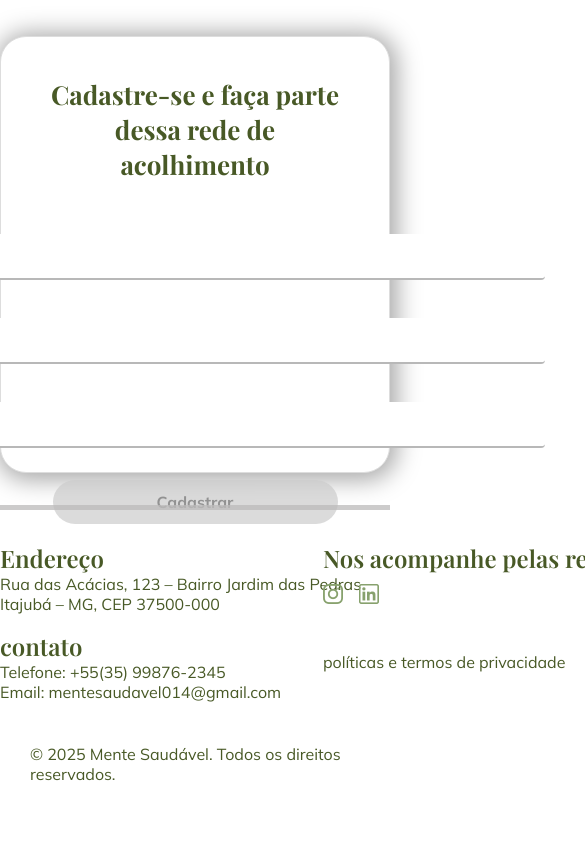
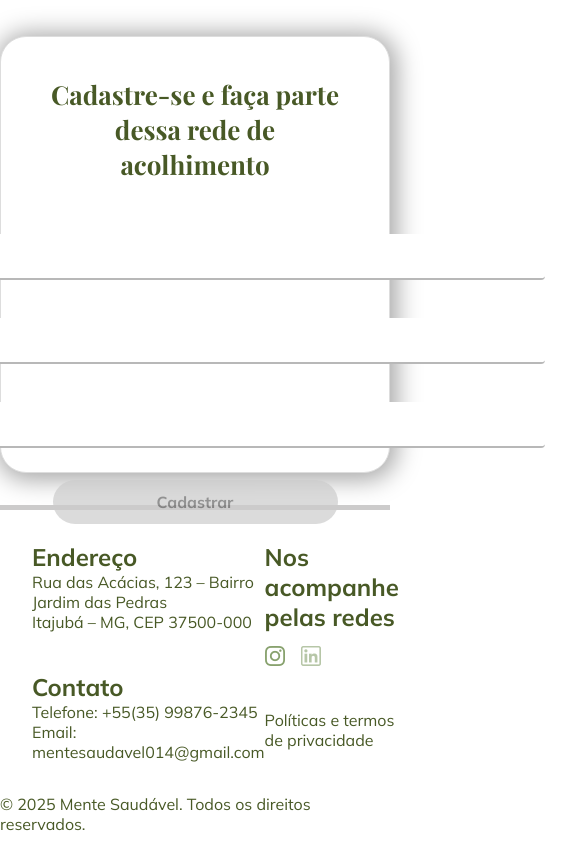
Before and after one commit to pedro-cruzz/projeto-semestral, a React (Vite) app: page / in a window 390 px wide. Shown: the part 4973-5817 px from the top of the page, 585 px wide, since content can reach past the window. Before the commit the page ends 5767 px from the top, so only its background shows below. Built offline with nearby package versions, Linux system fonts and the light colour scheme; a web font is replaced by a local one.

Commit message:
feat: criar baselayout e ajustes de layout footer e Home

```diff
--- /dev/null
+++ b/src/components/BaseLayout/index.tsx
@@ -0,0 +1,13 @@
+import { Footer } from "../Footer";
+import { Header } from "../Header";
+import { IBaseLayoutProps } from "./types";
+
+export function BaseLayout({ children }: IBaseLayoutProps) {
+  return (
+    <>
+      <Header />
+      {children}
+      <Footer />
+    </>
+  );
+}
--- /dev/null
+++ b/src/components/BaseLayout/types.ts
@@ -0,0 +1,3 @@
+export interface IBaseLayoutProps {
+  children: React.ReactNode;
+}
--- a/src/components/Footer/index.tsx
+++ b/src/components/Footer/index.tsx
@@ -1,3 +1,4 @@
+import Tooltip from "@mui/material/Tooltip";
 import {
   FooterContainer,
   FooterContent,
@@ -8,6 +9,8 @@ import {
   Privacity,
   RightSide,
   LeftSide,
+  Title,
+  Text,
 } from "./styles";
 
 export function Footer() {
@@ -16,19 +19,19 @@ export function Footer() {
       <FooterContent>
         <LeftSide>
           <Address>
-            <h2>Endereço</h2>
-            <p>Rua das Acácias, 123 – Bairro Jardim das Pedras</p>
-            <p>Itajubá – MG, CEP 37500-000</p>
+            <Title>Endereço</Title>
+            <Text>Rua das Acácias, 123 – Bairro Jardim das Pedras</Text>
+            <Text>Itajubá – MG, CEP 37500-000</Text>
           </Address>
           <Contact>
-            <h2>contato</h2>
-            <p>Telefone: +55(35) 99876-2345</p>
-            <p>Email: mentesaudavel014@gmail.com</p>
+            <Title>Contato</Title>
+            <Text>Telefone: +55(35) 99876-2345</Text>
+            <Text>Email: mentesaudavel014@gmail.com</Text>
           </Contact>
         </LeftSide>
         <RightSide>
           <SocialMedia>
-            <h2>Nos acompanhe pelas redes</h2>
+            <Title>Nos acompanhe pelas redes</Title>
             <div
               style={{
                 display: "flex",
@@ -37,27 +40,37 @@ export function Footer() {
                 color: "${({ color }) => color || theme.colors.DARK_GREEN};",
               }}
             >
-              <img
-                src="src\assets\png\facebook_footer.png"
-                alt="logo instagram"
-                width="20px"
-              />
-              <img
-                src="src\assets\png\linkedin_footer.png"
-                alt="logo linkedin"
-                width="20px"
-              />
+              <a
+                href="https://www.instagram.com/_mentesaudavel_14"
+                target="_blank"
+                rel="noopener noreferrer"
+              >
+                <img src="src\assets\png\instagram.png" alt="logo instagram" />
+              </a>
+
+              <Tooltip title="Em breve">
+                <span style={{ opacity: 0.6 }}>
+                  <a
+                    href=""
+                    style={{ cursor: "default", pointerEvents: "none" }}
+                  >
+                    <img
+                      src="src\assets\png\linkedin.png"
+                      alt="logo linkedin"
+                    />
+                  </a>
+                </span>
+              </Tooltip>
             </div>
           </SocialMedia>
           <Privacity>
-            <p style={{ fontSize: "20px" }}>
-              políticas e termos de privacidade
-            </p>
+            <Text style={{ fontSize: "20px" }}>
+              Políticas e termos de privacidade
+            </Text>
           </Privacity>
         </RightSide>
-        </FooterContent>
-        <Copy>&copy; 2025 Mente Saudável. Todos os direitos reservados.</Copy>
-
+      </FooterContent>
+      <Copy>&copy; 2025 Mente Saudável. Todos os direitos reservados.</Copy>
     </FooterContainer>
   );
 }
--- a/src/components/Footer/styles.ts
+++ b/src/components/Footer/styles.ts
@@ -4,68 +4,51 @@ import { theme } from "../../styles/theme";
 export const FooterContainer = styled.div`
   display: flex;
   flex-direction: column;
-  width: 100%;
   border-top: 5px solid rgba(189, 188, 188, 0.77);
   color: ${({ color }) => color || theme.colors.DARK_GREEN};
-  height: 250px;
-  position: relative;
 `;
 
 export const FooterContent = styled.div`
   display: flex;
   justify-content: space-between;
-  margin-left: auto;
-  margin-right: auto;
-  max-width: 1200px;
-  padding: 2rem 0;
-  width: 100%;
-  gap: 20px;
+  padding: 2rem 2rem;
 `;
 
 // Novo: Wrapper para alinhar itens da esquerda
 export const LeftSide = styled.div`
   display: flex;
-  padding-right: 30px;
-  margin-right: 10%;
   flex-direction: column;
-  gap: 1rem;
-  width: 50%;
+  gap: 40px;
 `;
 
 // Novo: Wrapper para alinhar itens da direita
 export const RightSide = styled.div`
-  padding-left: 30px;
-  margin-left: 10%;
   display: flex;
   flex-direction: column;
-  gap: 3rem;
-  width: 50%;
+  gap: 40px;
 `;
 
 export const Address = styled.div`
   display: flex;
   flex-direction: column;
-  width: 510px;
 `;
 
 export const Contact = styled.div`
   display: flex;
   flex-direction: column;
-  width: 510px;
 `;
 
 export const SocialMedia = styled.div`
   display: flex;
   flex-direction: column;
-  width: 510px;
-  gap: 10px;
   color: ${({ color }) => color || theme.colors.DARK_GREEN};
+  gap: 14px;
 `;
 
 export const Privacity = styled.div`
   display: flex;
   flex-direction: column;
-  width: 510px;
+  font-family: ${theme.fonts.mulish};
 `;
 
 export const Copy = styled.div`
@@ -73,10 +56,18 @@ export const Copy = styled.div`
   justify-content: center;
   align-items: center;
   flex-direction: row;
-  margin-left: auto;
-  margin-right:auto;
-  padding: 30px;
-  margin-bottom: 30px;
-  width: fit-content;
-  height: 20px;
+  padding-bottom: 10px;
 `;
+
+export const Title = styled.h2`
+  font-family: ${theme.fonts.mulish};
+  font-size: 24px;
+  color: ${({ color }) => color || theme.colors.DARK_GREEN};
+  font-weight: 700;
+`;
+
+export const Text = styled.p`
+  font-family: ${theme.fonts.mulish};
+  font-size: 20px;
+  color: ${({ color }) => color || theme.colors.DARK_GREEN};
+`;
--- a/src/pages/Home/index.tsx
+++ b/src/pages/Home/index.tsx
@@ -38,8 +38,7 @@ import {
   TitleBanner,
   TextBanner,
 } from "./styles";
-import { Header } from "../../components/Header";
-import { Footer } from "../../components/Footer";
+import { BaseLayout } from "../../components/BaseLayout";
 
 export function Home() {
   const [alertOpen, setAlertOpen] = useState(false);
@@ -47,7 +46,9 @@ export function Home() {
 
   const isMobile = useMediaQuery("(max-width: 700px)");
   const isTablet = useMediaQuery("(max-width: 1200px)");
+  const isMediumScreen = useMediaQuery("(max-width: 1400px)");
   const isBigScreen = useMediaQuery("(max-width: 1600px");
+  const isExtraBigScreen = useMediaQuery("(max-width: 1900px");
 
   const handleUserSubmit = async (data: {
     name: string;
@@ -80,13 +81,13 @@ export function Home() {
 
   return (
     <>
-      <Header />
+      <BaseLayout>
         {/* Banner 1 */}
         <Banner image={isMobile ? banner1Mobile : banner1} height="792px">
           <ContentContainer
             $align="flex-start"
             $top="250px"
-          $left={isTablet ? "60px" : "150px"}
+            $left={isTablet ? "60px" : isExtraBigScreen ? "150px" : "350px"}
           >
             <img src={logo} alt="Logo" width="200px" height="auto" />
             <TitleBanner>Cuidando da sua mente</TitleBanner>
@@ -104,11 +105,33 @@ export function Home() {
         <Banner image={isMobile ? banner2Mobile : banner2} height="600px">
           <ContentContainer
             $align="flex-start"
-          $left={isTablet ? "650px" : "800px"}
-          $right="100px"
+            $left={
+              isTablet
+                ? "650px"
+                : isMediumScreen
+                ? "780px"
+                : isBigScreen
+                ? "900px"
+                : isExtraBigScreen
+                ? "1100px"
+                : "1200px"
+            }
+            $right={
+              isTablet
+                ? "60px"
+                : isMediumScreen
+                ? "70px"
+                : isBigScreen
+                ? "80px"
+                : isExtraBigScreen
+                ? "90px"
+                : "100px"
+            }
             $top="200px"
           >
-          <TitleBanner color={theme.colors.DARK_GREEN}>Quem somos?</TitleBanner>
+            <TitleBanner color={theme.colors.DARK_GREEN}>
+              Quem somos?
+            </TitleBanner>
             <TextBanner color={theme.colors.DARK_GREEN}>
               <p>
                 Você não está sozinho! A Mente Saudável é uma rede de apoio
@@ -187,7 +210,9 @@ export function Home() {
             $align="flex-start"
             $top={isBigScreen ? "130px" : "180px"}
             $left={isBigScreen ? "150px" : "80px"}
-          $right={isBigScreen ? "750px" : "950px"}
+            $right={
+              isBigScreen ? "750px" : isExtraBigScreen ? "950px" : "1100px"
+            }
           >
             <TitleBanner color={theme.colors.WHITE}>
               Nosso impacto na sociedade
@@ -196,14 +221,14 @@ export function Home() {
               <p>
                 A Mente Saudável tem como propósito transformar a maneira como a
                 saúde mental é percebida e acessada na sociedade. Nosso projeto
-              oferece uma plataforma acessível e segura, conectando pessoas que
-              precisam de ajuda a recursos valiosos, como psicólogos, terapeutas
-              e grupos de apoio.
+                oferece uma plataforma acessível e segura, conectando pessoas
+                que precisam de ajuda a recursos valiosos, como psicólogos,
+                terapeutas e grupos de apoio.
               </p>
               <p>
-              Além disso, trabalhamos ativamente para quebrar o estigma em torno
-              dos transtornos psicológicos, promovendo o diálogo aberto e
-              criando um espaço de acolhimento e empatia.
+                Além disso, trabalhamos ativamente para quebrar o estigma em
+                torno dos transtornos psicológicos, promovendo o diálogo aberto
+                e criando um espaço de acolhimento e empatia.
               </p>
             </TextBanner>
           </ContentContainer>
@@ -216,7 +241,11 @@ export function Home() {
             Nosso chat de acolhimento com voluntários está disponível para ouvir
             você. Não guarde suas emoções para si. Fale com a gente agora mesmo!
           </TextChat>
-        <a href="https://wa.me/5535998603656" target="_blank" rel="noreferrer">
+          <a
+            href="https://wa.me/5535998603656"
+            target="_blank"
+            rel="noreferrer"
+          >
             <Button width="300px" $variant="primary">
               Fale conosco
             </Button>
@@ -230,22 +259,24 @@ export function Home() {
           <ContentContainer
             $align="flex-start"
             $top="200px"
-          $left="700px"
+            $left={
+              isBigScreen ? "650px" : isExtraBigScreen ? "800px" : "1000px"
+            }
             $right="80px"
           >
             <TitleBanner>Junte-se à Mente Saudável!</TitleBanner>
             <TextBanner>
               <p>
-              Na Mente Saudável, todos têm um papel importante na construção de
-              uma comunidade mais acolhedora e consciente sobre a saúde mental.
-              Se você é um profissional de saúde mental, junte-se a nós
-              oferecendo seus serviços voluntários e fazendo a diferença na vida
-              de muitas pessoas.
+                Na Mente Saudável, todos têm um papel importante na construção
+                de uma comunidade mais acolhedora e consciente sobre a saúde
+                mental. Se você é um profissional de saúde mental, junte-se a
+                nós oferecendo seus serviços voluntários e fazendo a diferença
+                na vida de muitas pessoas.
               </p>
               <p>
                 Se você busca apoio ou deseja aprender mais sobre autocuidado e
-              bem-estar emocional, explore nossos conteúdos e encontre o suporte
-              necessário.
+                bem-estar emocional, explore nossos conteúdos e encontre o
+                suporte necessário.
               </p>
             </TextBanner>
           </ContentContainer>
@@ -255,8 +286,8 @@ export function Home() {
         <div id="form">
           <TitleForm>Psicólogos, juntem-se à Mente Saudável</TitleForm>
           <TextForm>
-          Ofereça seu apoio voluntário, faça a diferença na comunidade e ajude a
-          promover a saúde mental para todos.
+            Ofereça seu apoio voluntário, faça a diferença na comunidade e ajude
+            a promover a saúde mental para todos.
           </TextForm>
           <UserForm onSubmit={handleUserSubmit} />
         </div>
@@ -272,7 +303,7 @@ export function Home() {
             {alertMessage}
           </Alert>
         </Snackbar>
-      <Footer/>
+      </BaseLayout>
     </>
   );
 }
```
Also changed, not shown: src/assets/png/instagram.png (renamed from src/assets/png/facebook_footer.png), src/assets/png/linkedin.png (renamed from src/assets/png/linkedin_footer.png). Lines whose indentation alone changed are shown as unchanged.
